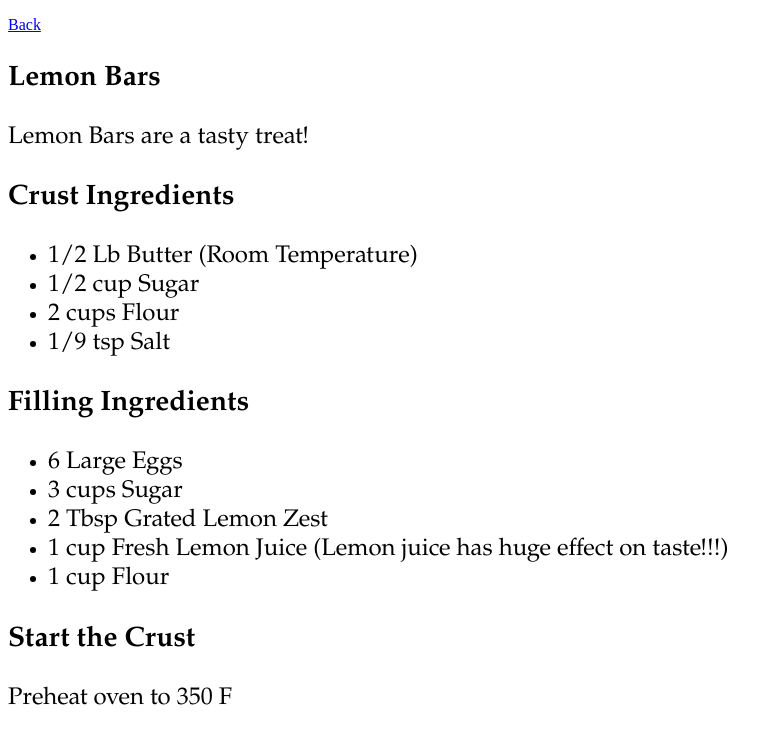
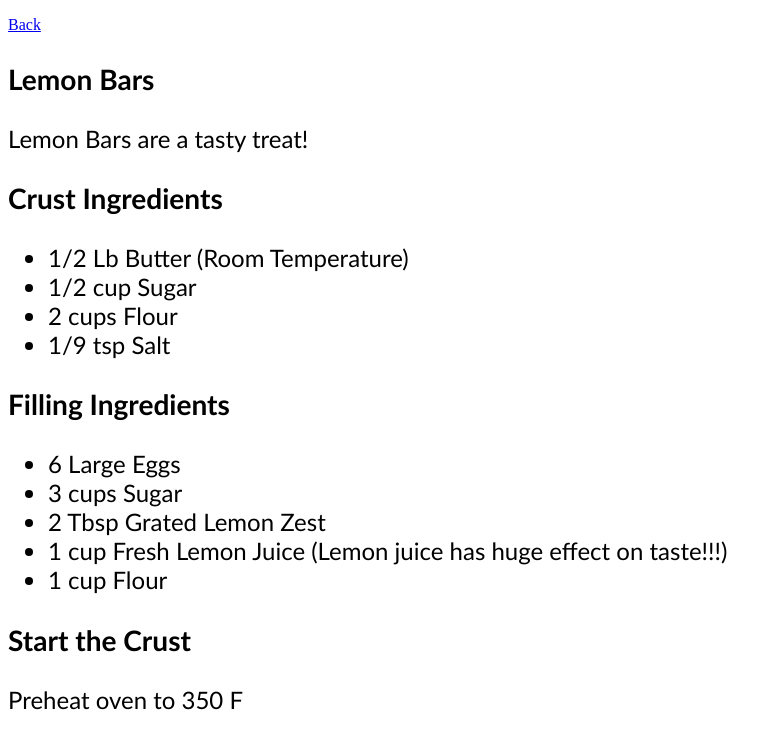
Before and after one commit to claygibs0n/website-recipes, a plain HTML site: page recipes/lemon-bars.html in a window 1280 px wide. Shown: the top 735 px of the page, without its empty margins (0-782 px from the left). Drawn offline with Linux system fonts and the light colour scheme.

Commit message:
Updated font family in style.css

```diff
--- a/style.css
+++ b/style.css
@@ -2,6 +2,6 @@
 
 .page-container {
     color:#000000;
-    font-family: Garamond, "DejaVu Sans", sans-serif;
+    font-family: 'Trebuchet MS', 'Lucida Sans Unicode', 'Lucida Grande', 'Lucida Sans', Arial, sans-serif;
     font-size: 24px;
 }
```
